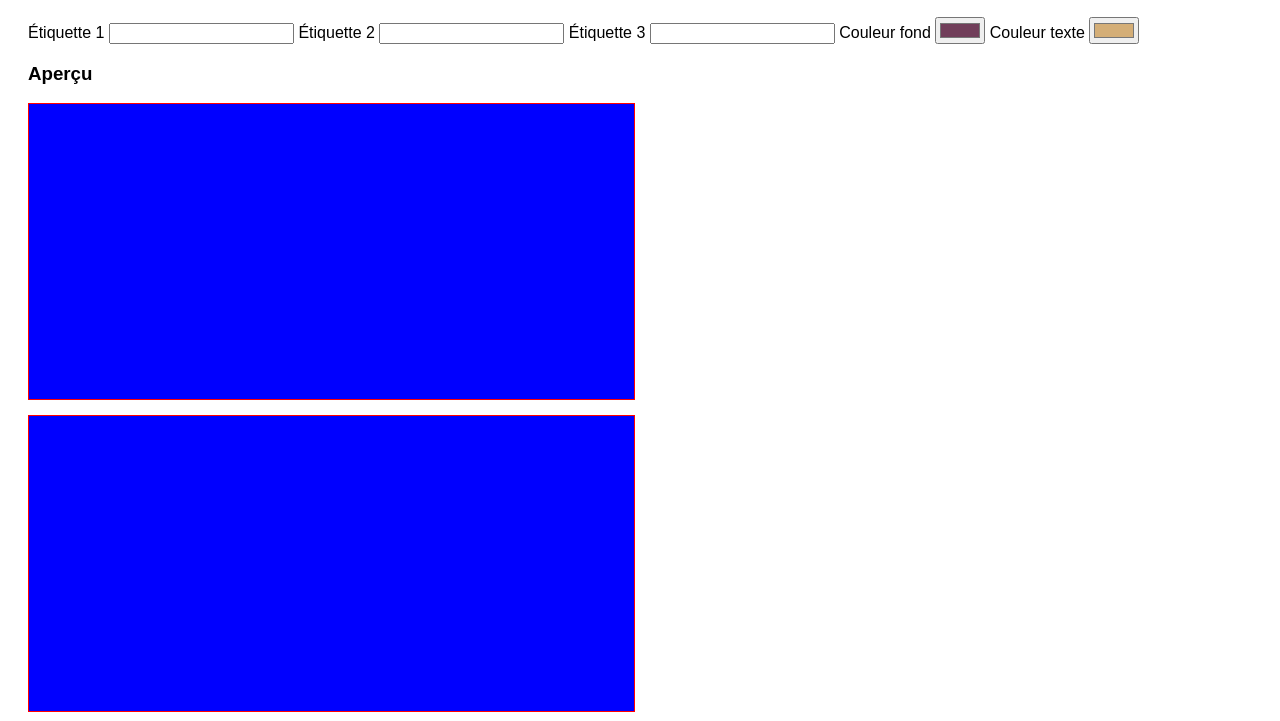
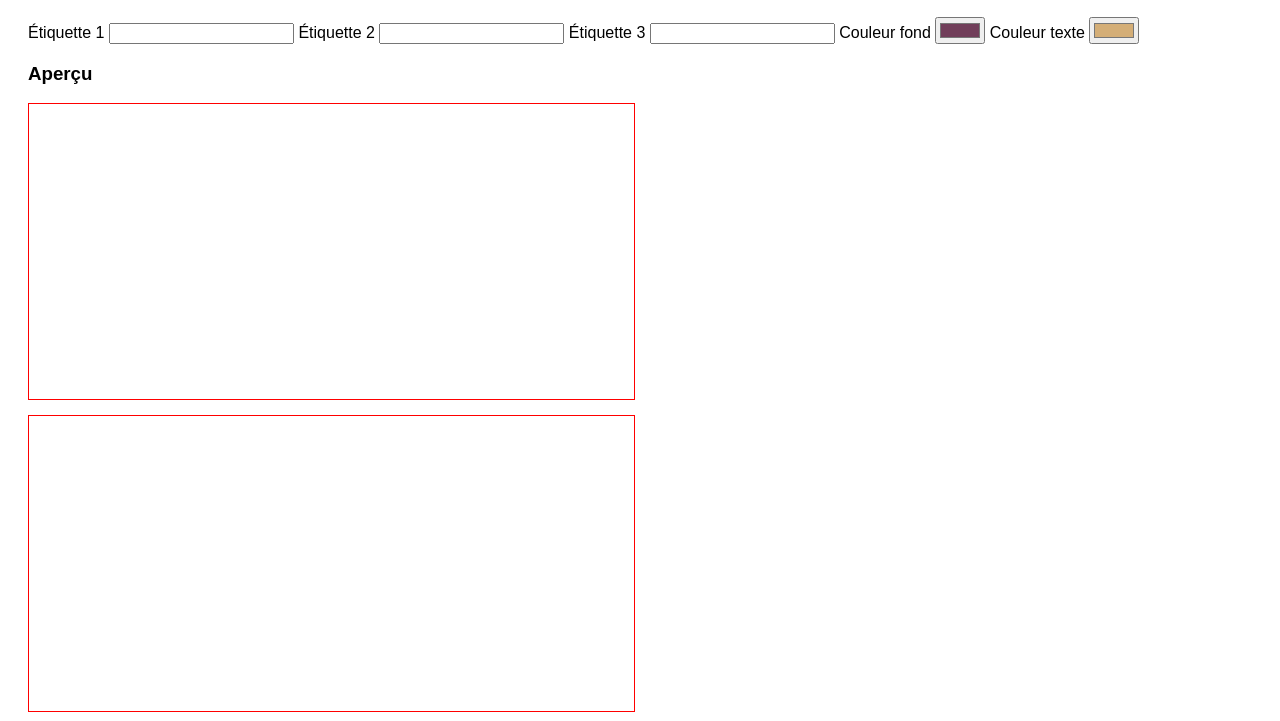
Before and after one commit to LrvrChristophe/rappel-de-marque, a plain HTML site: page index.html in a window 1280 px wide. Shown: the part 79-800 px from the top of the page. Drawn offline with Linux system fonts and the light colour scheme.

Commit message:
Update main.css

```diff
--- a/main.css
+++ b/main.css
@@ -20,7 +20,6 @@ input[type=text] {
   margin-bottom:15px;
   text-transform: uppercase;
   font-weight:bold;
-  background-color:blue;
 }
 
 @media print {
```
